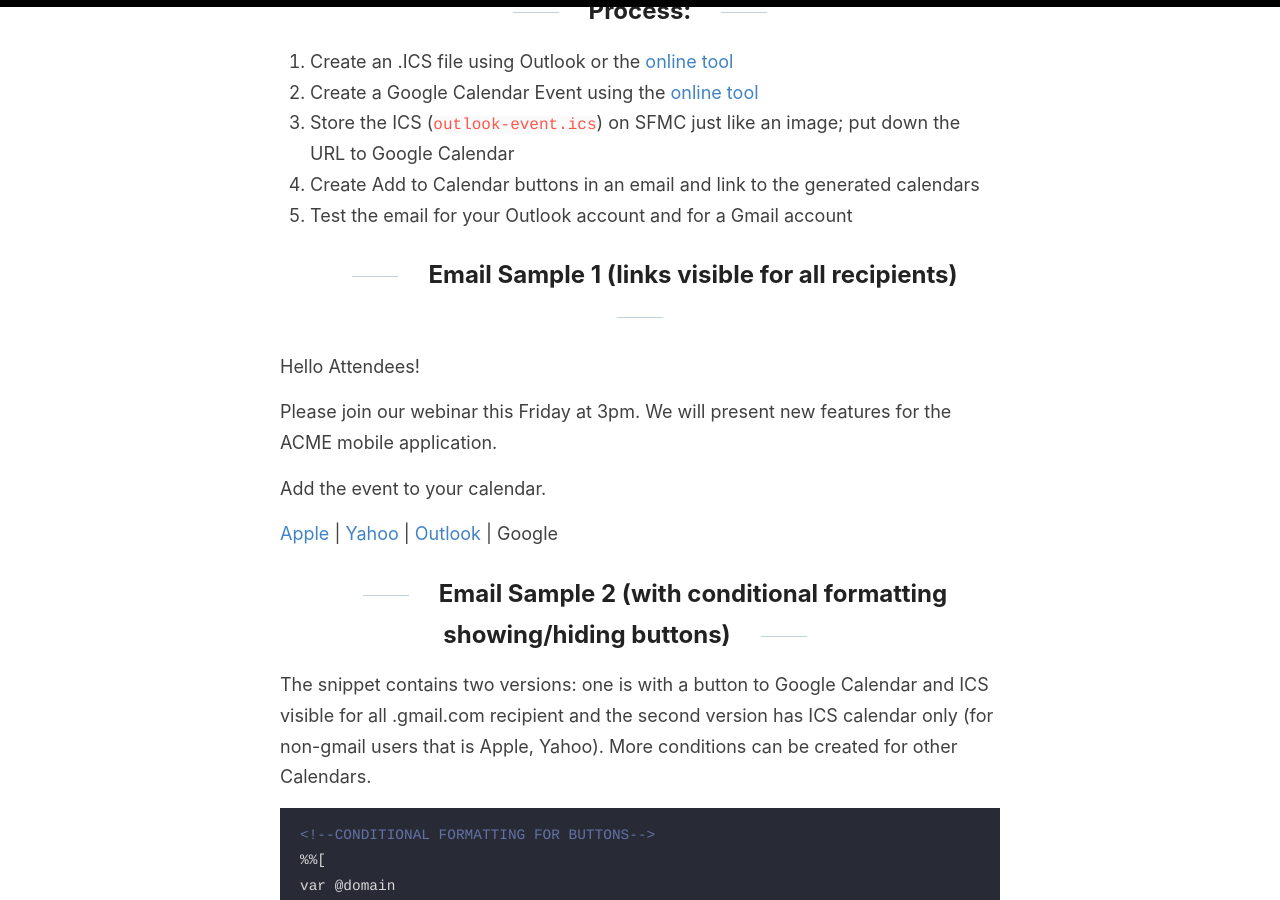
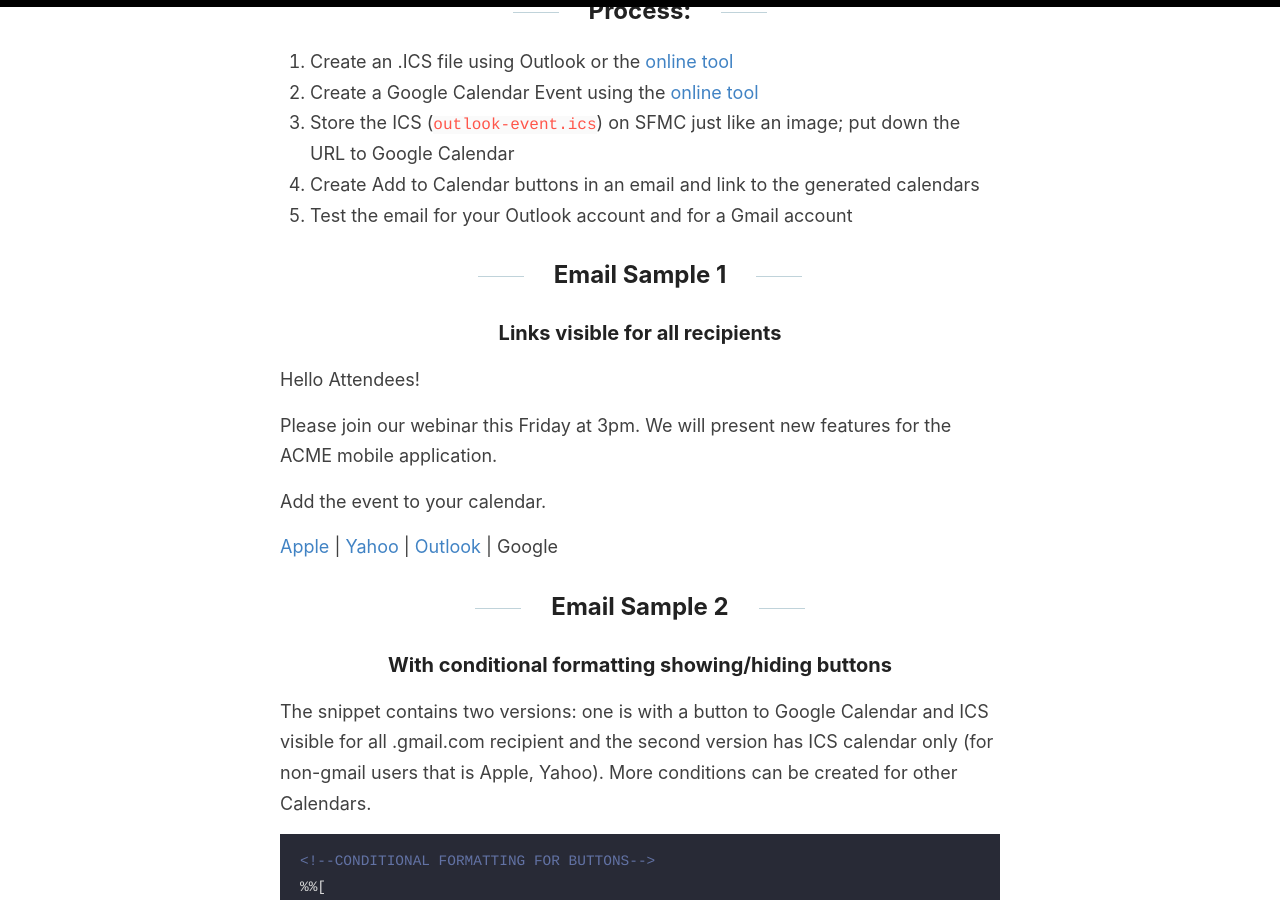
Before and after one commit to karolcholewa/blog, a Jekyll site: the page built from _posts/2019-07-05-add-to-calendar.md, in a window 1280 px wide and 900 px high, scrolled down 952 px. Built offline with Jekyll 4.4.1, drawn with Linux system fonts in a browser that asks for light colours.

```diff
--- a/_posts/2019-07-05-add-to-calendar.md
+++ b/_posts/2019-07-05-add-to-calendar.md
@@ -26,7 +26,9 @@ Use this in an invitation email to a webinar or an event.
 5. Test the email for your Outlook account and for a Gmail account
 
 
-## Email Sample 1 (links visible for all recipients)
+## Email Sample 1
+
+### Links visible for all recipients
 
 Hello Attendees!
 
@@ -37,7 +39,9 @@ Add the event to your calendar.
 
 [Apple ](outlook-event.ics) &#124; [Yahoo ](outlook-event.ics) &#124; [Outlook ](outlook-event.ics) &#124; Google
 
-## Email Sample 2 (with conditional formatting showing/hiding buttons)
+## Email Sample 2
+
+### With conditional formatting showing/hiding buttons
 
 The snippet contains two versions: one is with a button to Google Calendar and ICS visible for all .gmail.com recipient and the second version has ICS calendar only (for non-gmail users that is Apple, Yahoo). More conditions can be created for other Calendars.
 
```
